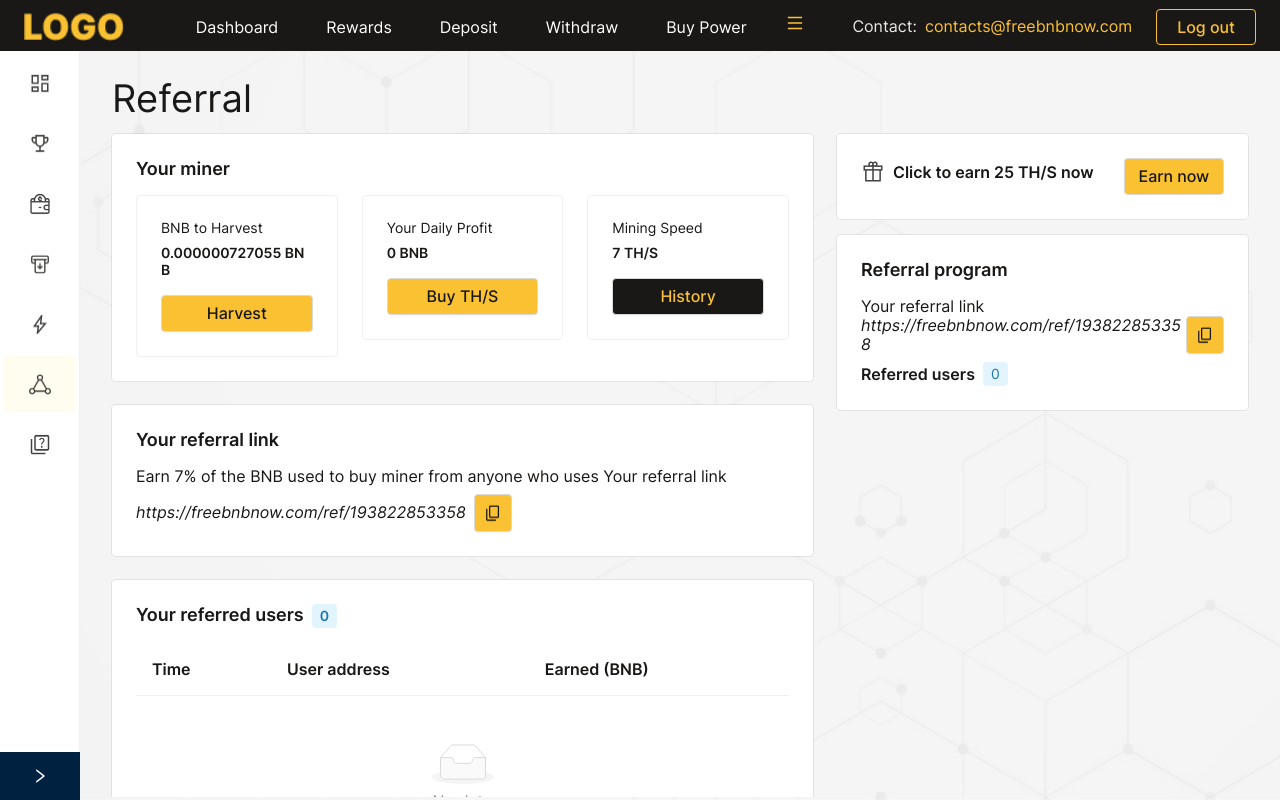
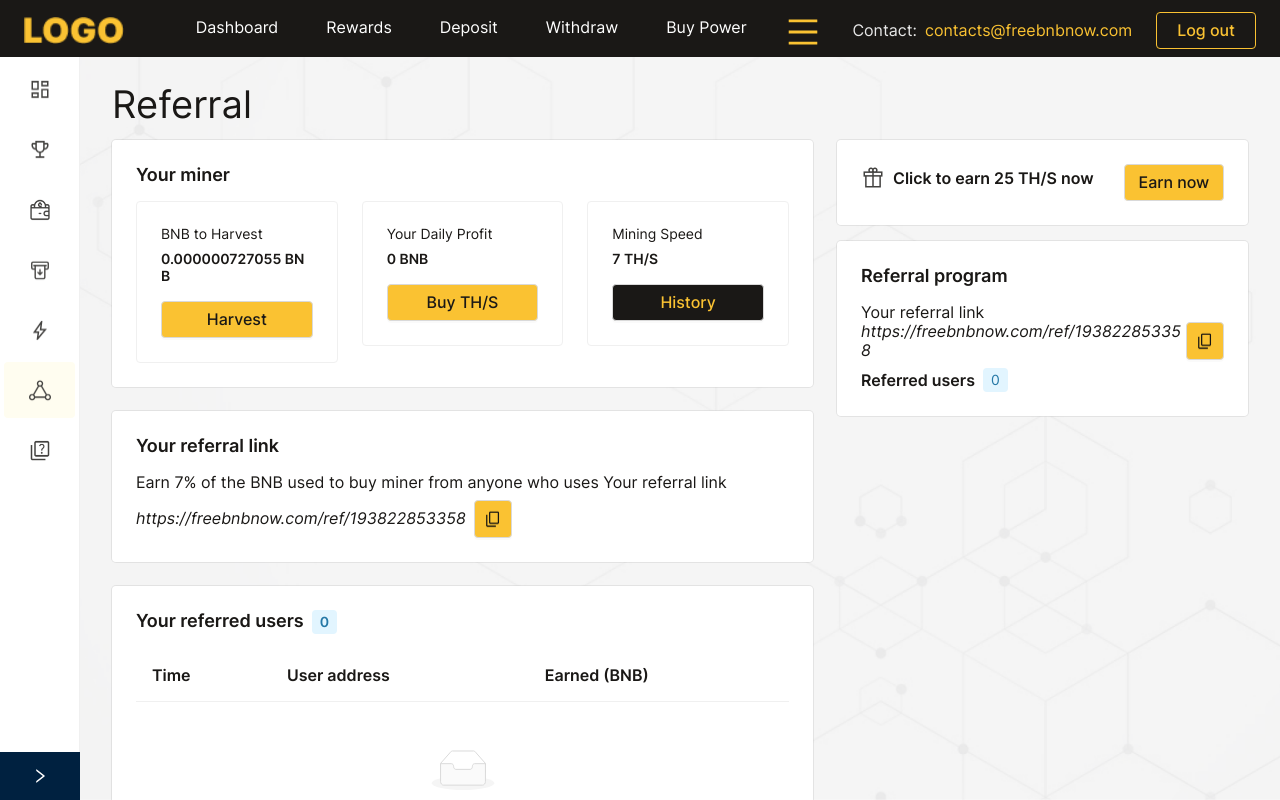
Before and after one commit to TanTaiLe/react-clone-free-bnb-now, a React (Vite) app: page /dashboard/referral in a window 1280 px wide. Built offline with nearby package versions, Linux system fonts and the light colour scheme.

Commit message:
change size of icon overflow menu

```diff
--- a/src/component/DesignSystem/CustomMenu.tsx
+++ b/src/component/DesignSystem/CustomMenu.tsx
@@ -62,7 +62,7 @@ export const CustomMenu: FC = () => {
       defaultSelectedKeys={[location.pathname]}
       items={menuItems}
       style={{ flex: 1, minWidth: 0 }}
-      overflowedIndicator={<MenuOutlined />}
+      overflowedIndicator={<MenuOutlined style={{ fontSize: 32, marginTop: 16 }} />}
     />
   )
 }
```
